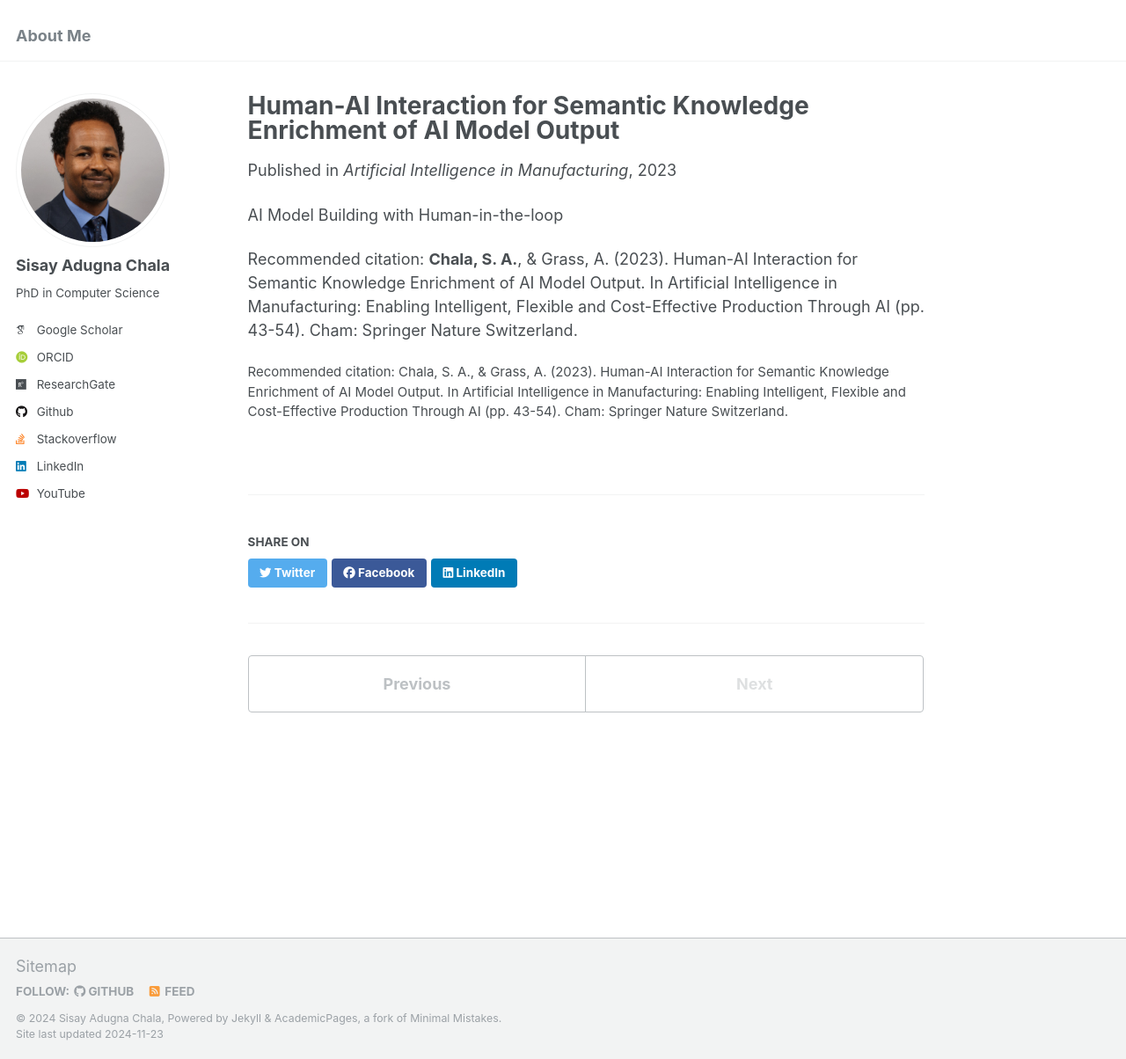
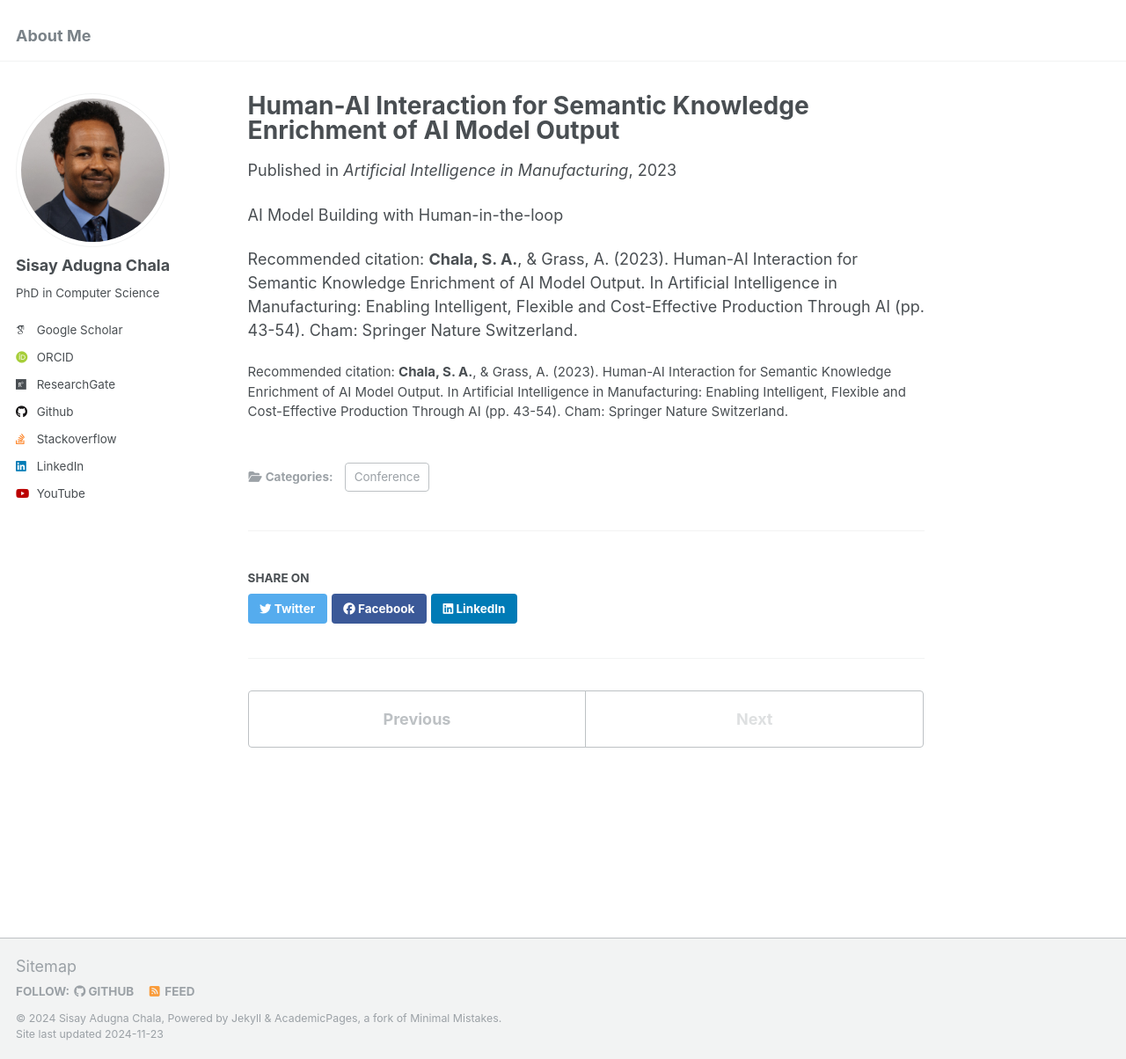
Before and after one commit to sisayie/sisayie.github.io, a Jekyll site: the page built from _publications/2023-02-01-human-ai-interaction.md, in a window 1280 px wide and 1204 px high. Shown: the whole window at 88% size. Built offline with Jekyll 4.4.1, drawn with Linux system fonts in a browser that asks for light colours; some web fonts are replaced.

Commit message:
bug fixes

```diff
--- a/_publications/2023-02-01-human-ai-interaction.md
+++ b/_publications/2023-02-01-human-ai-interaction.md
@@ -1,11 +1,12 @@
 ---
 title: "Human-AI Interaction for Semantic Knowledge Enrichment of AI Model Output"
 collection: publications
+category: Conference
 permalink: /publication/2023-02-01-human-ai-interaction
 excerpt: 'AI Model Building with Human-in-the-loop'
 date: 2023-02-01
 venue: 'Artificial Intelligence in Manufacturing'
-citation: 'Chala, S. A., &amp; Grass, A. (2023). Human-AI Interaction for Semantic Knowledge Enrichment of AI Model Output. In Artificial Intelligence in Manufacturing: Enabling Intelligent, Flexible and Cost-Effective Production Through AI (pp. 43-54). Cham: Springer Nature Switzerland.'
+citation: '<b>Chala, S. A.</b>, &amp; Grass, A. (2023). Human-AI Interaction for Semantic Knowledge Enrichment of AI Model Output. In Artificial Intelligence in Manufacturing: Enabling Intelligent, Flexible and Cost-Effective Production Through AI (pp. 43-54). Cham: Springer Nature Switzerland.'
 ---
 AI Model Building with Human-in-the-loop
 
```
Also changed, not shown: _publications/2019-05-01-energy-load-prediction.md (+1 -0 lines), _publications/2019-10-01-paper-iot-number-1.md (+1 -0 lines), _talks/2017-08-01-NLP-Bayreuth.md (+1 -1 lines).
